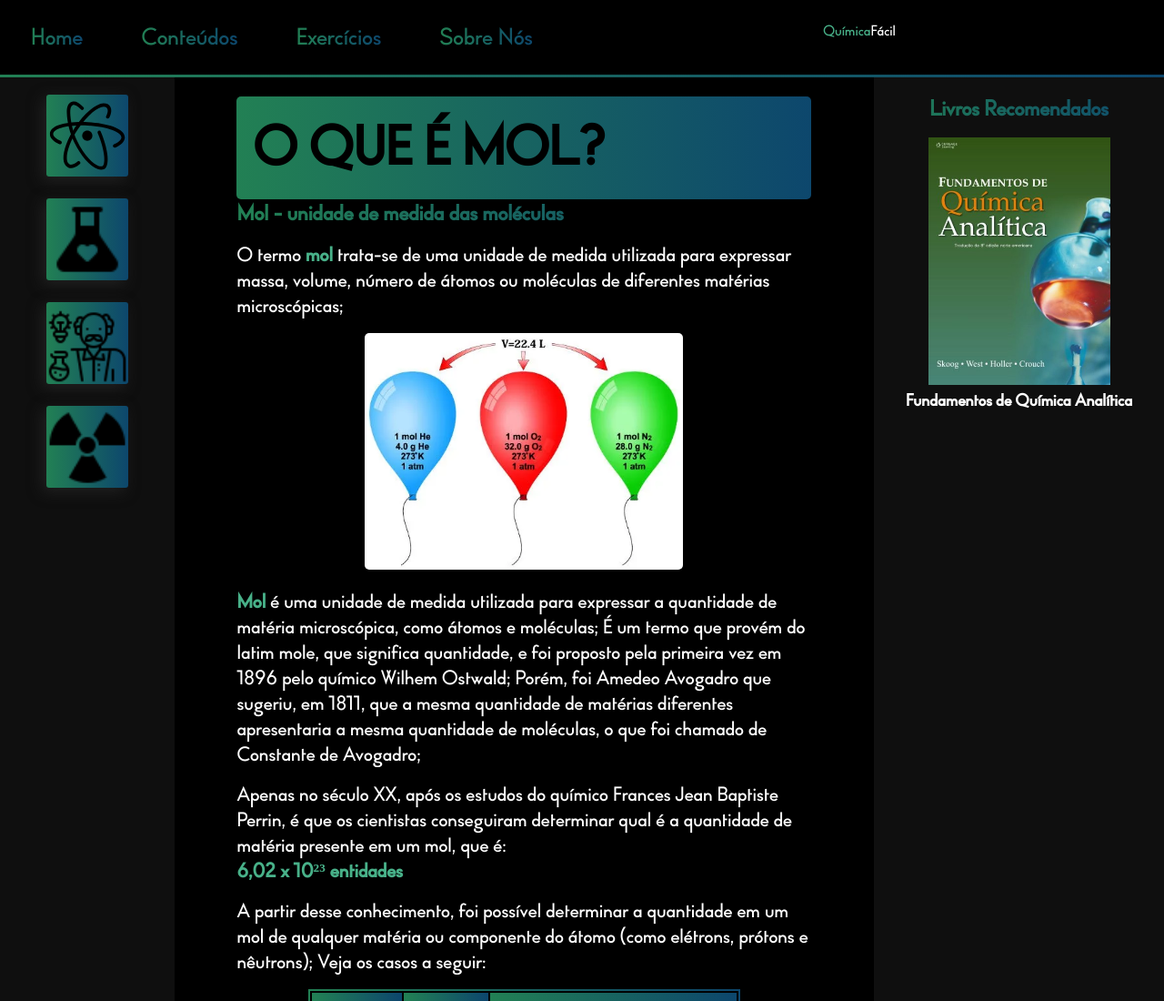
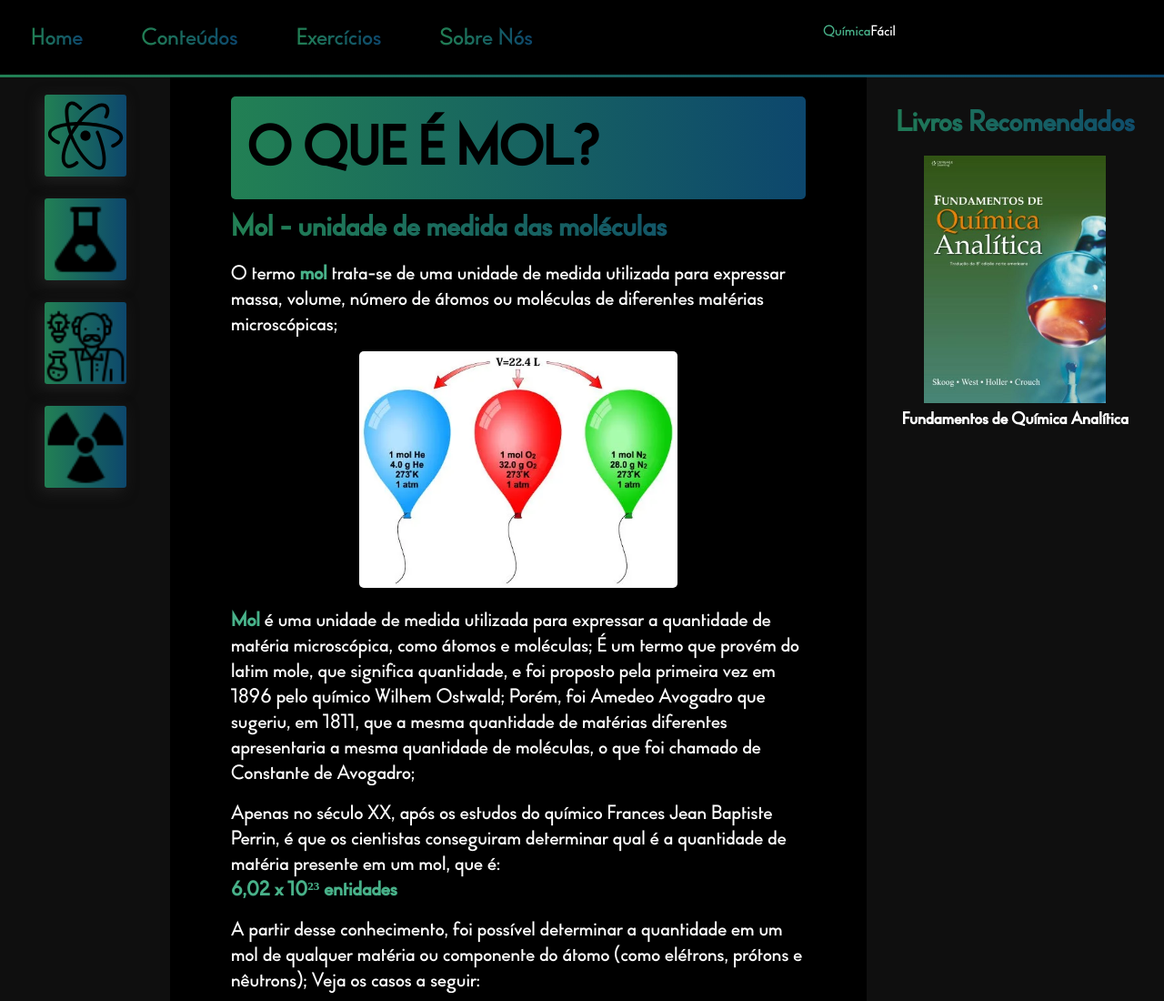
Before and after one commit to Its-JustMe/quimicafacil, a plain HTML site: page index.html in a window 1280 px wide. Shown: the top 1100 px of the page at 91% size. Drawn offline with Linux system fonts and the light colour scheme.

Commit message:
Atualizando o HTML e o style.css

```diff
--- a/css/style.css
+++ b/css/style.css
@@ -150,6 +150,10 @@ main {
     background-image: var(--gradient-green);
     padding: .3em;
 }
+h2 {
+    margin-top: 10px;
+    font-size: 2em;
+}
 section {
     padding: 2px;
 }
```
Also changed, not shown: index.html (+1 -1 lines).
